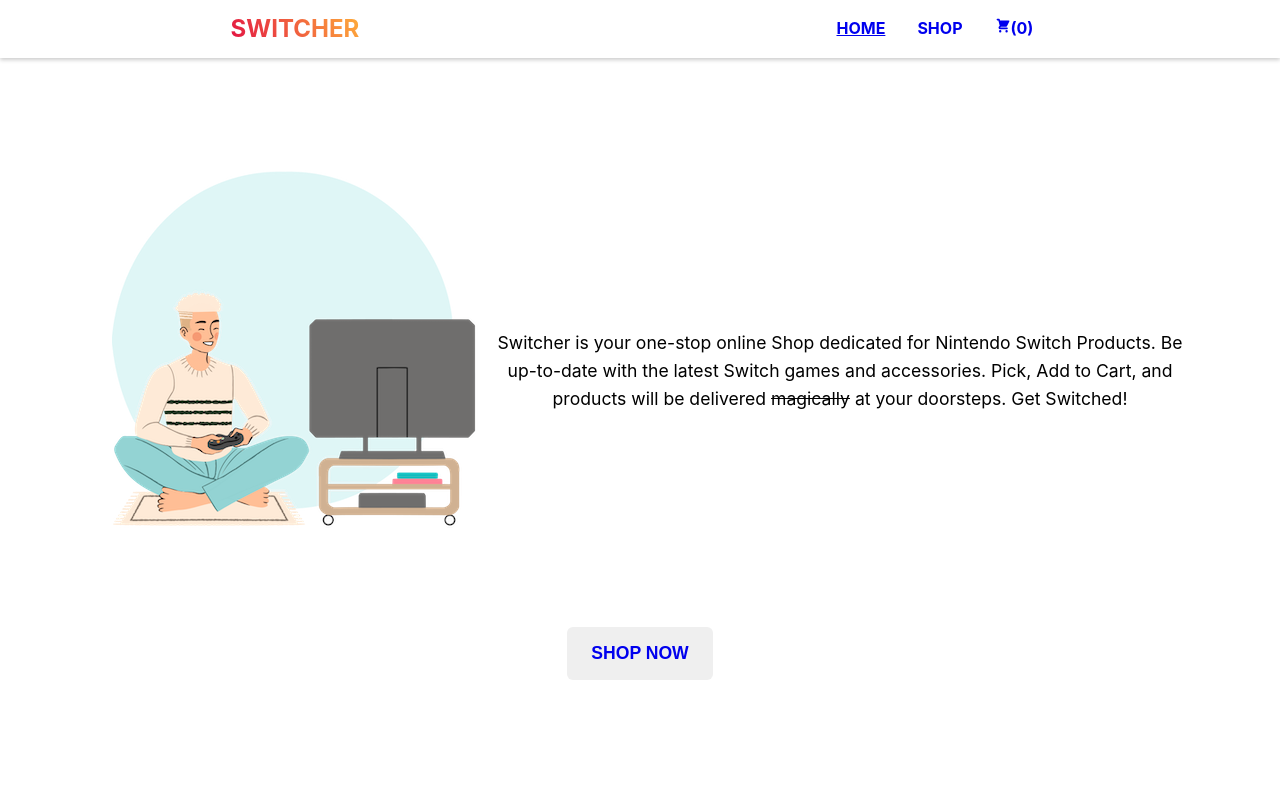
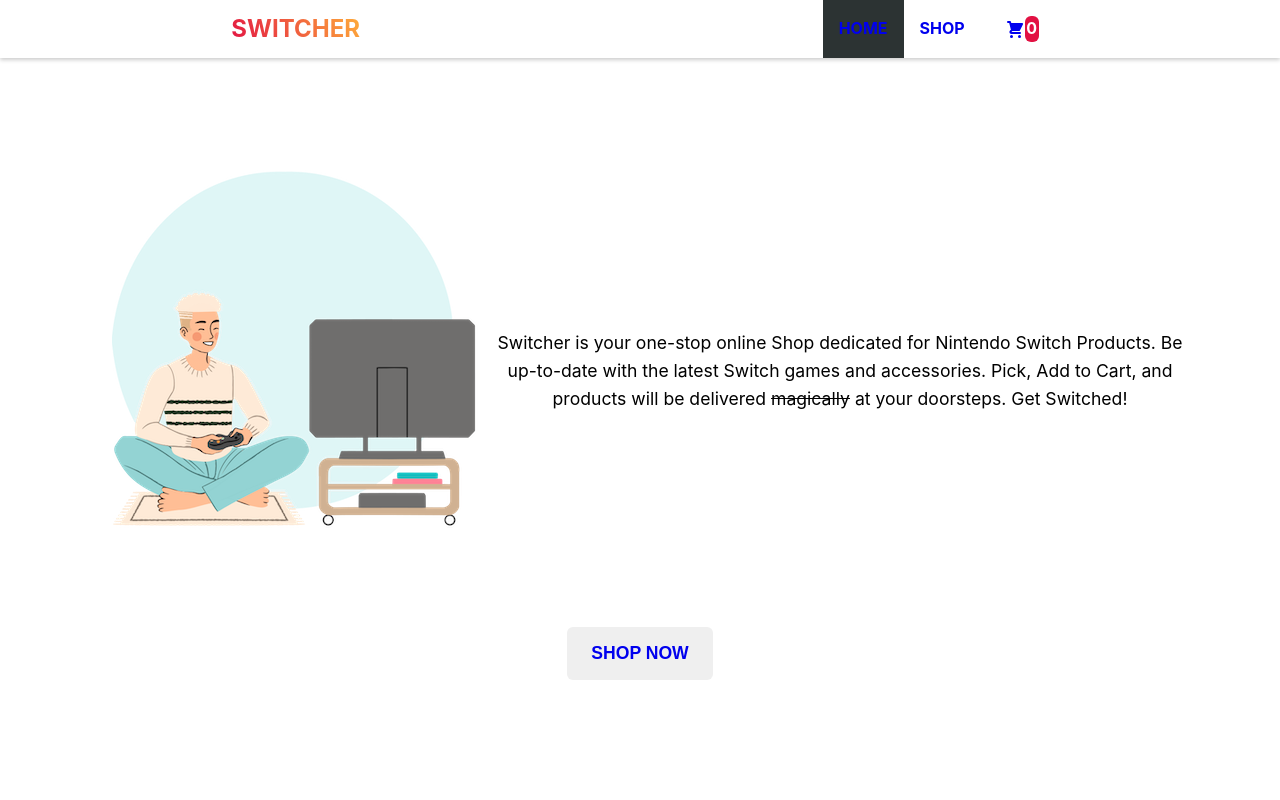
Before and after one commit to maj-rf/shopping-cart, a React (Create React App) app: page / in a window 1280 px wide. Shown: the top 800 px of the page. Built offline with nearby package versions, Linux system fonts and the light colour scheme.

Commit message:
fix cart number position

```diff
--- a/src/components/Navbar/Navbar.tsx
+++ b/src/components/Navbar/Navbar.tsx
@@ -24,8 +24,14 @@ export const Navbar = () => {
         <div className={styles.burger}>
           <button className={styles.menu_btn} onClick={changeVisibility}>
             {' '}
-            {showLinks ? <HiOutlineX /> : <HiMenu />}{' '}
-            <p className={styles.cart_num}>{cartItems.length}</p>
+            {showLinks ? (
+              <HiOutlineX size={32} />
+            ) : (
+              <>
+                <HiMenu size={32} />
+                <p className={styles.cart_num}>{cartItems.length}</p>
+              </>
+            )}{' '}
           </button>
           {/* <span>{cartItems.length}</span> */}
         </div>
--- a/src/components/Navbar/NaviLink.tsx
+++ b/src/components/Navbar/NaviLink.tsx
@@ -10,7 +10,7 @@ type NavProps = {
 
 export const NaviLink = ({ path, hide, name, cartItems }: NavProps) => {
   let activeStyle = {
-    textDecoration: 'underline',
+    backgroundColor: '#2C3333',
   };
 
   return (
@@ -21,10 +21,9 @@ export const NaviLink = ({ path, hide, name, cartItems }: NavProps) => {
         style={({ isActive }): any => (isActive ? activeStyle : undefined)}
       >
         {name === 'Cart' ? (
-          <>
-            <HiShoppingCart />
-            <span>({cartItems})</span>
-          </>
+          <div className={styles.cart_icon}>
+            <HiShoppingCart size={20} /> <span>{cartItems}</span>
+          </div>
         ) : (
           name
         )}
--- a/src/styles/navbar.module.css
+++ b/src/styles/navbar.module.css
@@ -51,6 +51,7 @@
 .link a {
   display: block;
   padding: 1rem;
+  height: 100%;
 }
 
 .link:hover {
@@ -74,8 +75,7 @@
 }
 
 .burger,
-.cart_icon,
-.cart_icon_container {
+.cart_icon {
   position: relative;
 }
 
@@ -83,7 +83,6 @@
   background: none;
   border: none;
   color: #fff;
-  font-size: 2rem;
   cursor: pointer;
 }
 
@@ -97,10 +96,25 @@
   right: 0;
   z-index: 1;
   background-color: #e21143;
-  font-size: 1rem;
-  border-radius: 6px;
+  border-radius: 10px;
   width: 1rem;
   height: 1rem;
+  color: #fff;
+}
+
+.cart_icon {
+  padding: 0 0.5rem;
+}
+.cart_icon > * {
+  vertical-align: middle;
+}
+
+.cart_icon span {
+  position: absolute;
+  top: 0;
+  border-radius: 6px;
+  padding: 0 0.1rem;
+  background-color: #e21143;
   color: #fff;
 }
 
```
